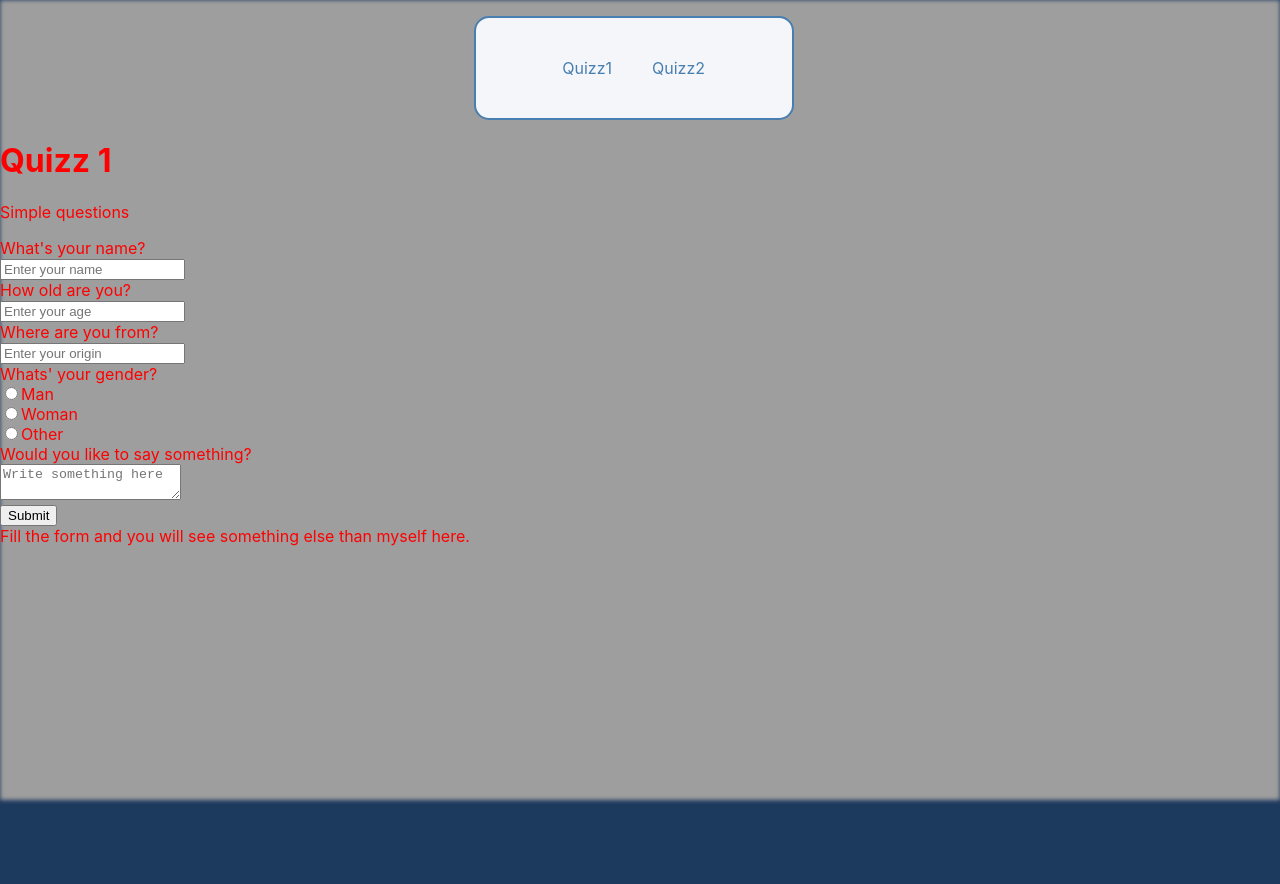
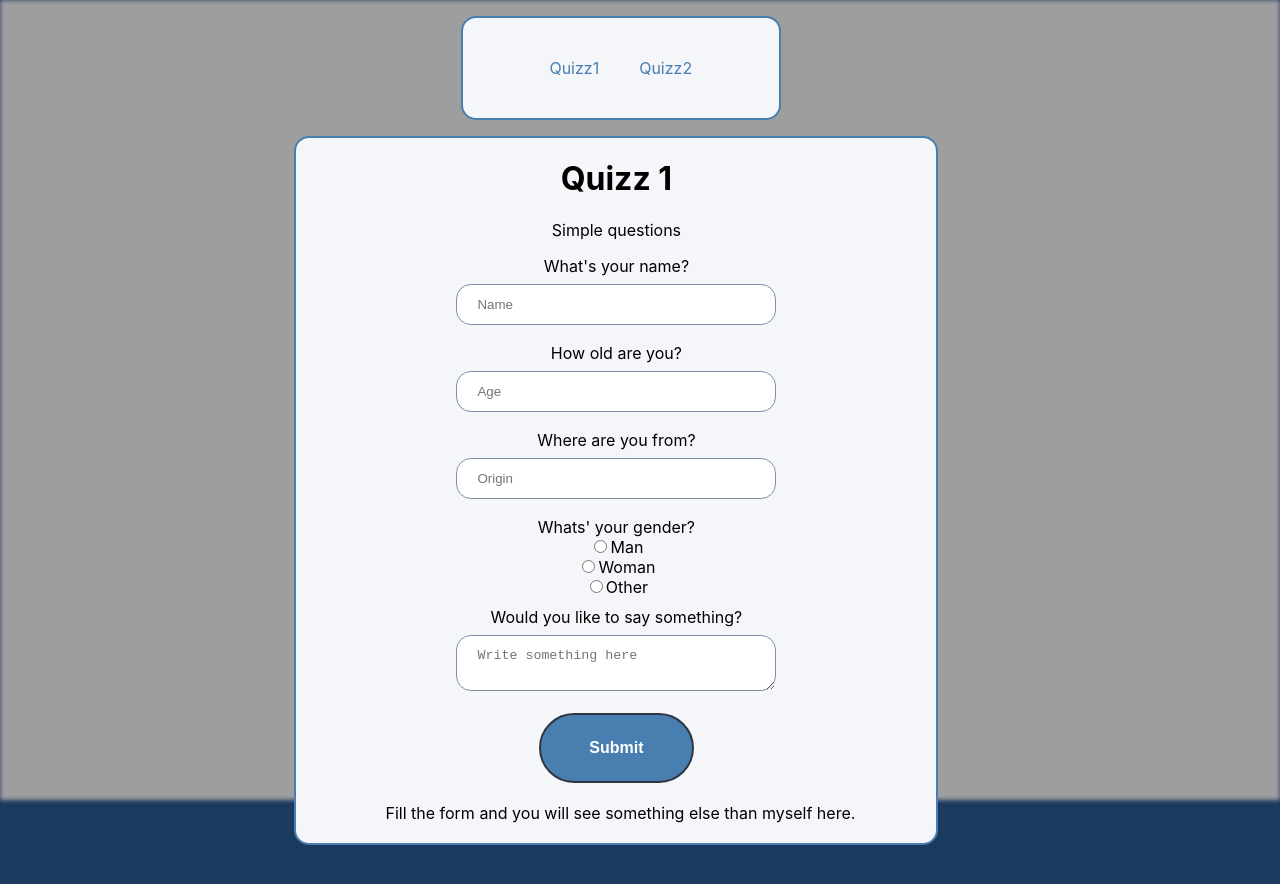
Before and after one commit to gitRaed/quizz, a React (Create React App) app: page / in a window 1280 px wide. Shown: the top 884 px of the page. Before the commit the page ends 800 px from the top, so only its background shows below. Built offline with nearby package versions, Linux system fonts and the light colour scheme.

Commit message:
quizz1 css start
app background image now cover all page, i think 😃

```diff
--- a/src/components/quizz1.js
+++ b/src/components/quizz1.js
@@ -10,6 +10,7 @@ export class Quizz1 extends React.Component {
             age: 22,
             origin: 'Ivory Coast',
             sex: 'man',
+            smth: 'Fill the form and you will see something else than myself here.',
             message: 'Fill the form and you will see something else than myself here.'
         };
 
@@ -24,7 +25,7 @@ export class Quizz1 extends React.Component {
             message: 'So you are '+ this.state.name +', you are ' + this.state.age + ' and your sex is ' + this.state.sex +
             '. I am sorry, I am kinda new to this sexuality name thing, I apologise in advance if I hurt someone feelings.' +
             ' Returning in context, you also live in ' + this.state.origin + '. Ok, seems like you are cool 😊' +
-            'Oh and you also said that to me : ' + this.state.message
+            'Oh and you also said that to me : ' + this.state.smth
         })
     }
 
@@ -46,25 +47,25 @@ export class Quizz1 extends React.Component {
                     <p>Simple questions</p>
                     <div className='form-content-layout'>
                         <label htmlFor="name">What's your name?</label><br/>
-                        <input type="text" id='name' name='name' onChange={this.handleInputChange} placeholder='Enter your name'/>
+                        <input type="text" id='name' name='name' onChange={this.handleInputChange} placeholder='Name'/>
                         <br/>
                     </div>
 
                     <div className='form-content-layout'>
                         <label htmlFor="age">How old are you?</label><br/>
-                        <input type="text" id='age' name='age' onChange={this.handleInputChange} placeholder='Enter your age'/>
+                        <input type="text" id='age' name='age' onChange={this.handleInputChange} placeholder='Age'/>
                         <br/>
                     </div>
 
                     <div className='form-content-layout'>
                         <label htmlFor='origin'>Where are you from?</label><br/>
-                        <input type="text" id='origin' name='origin' onChange={this.handleInputChange} placeholder='Enter your origin'/>
+                        <input type="text" id='origin' name='origin' onChange={this.handleInputChange} placeholder='Origin'/>
                         <br/>
                     </div>
 
                     <div className='form-content-layout'>
                         <label htmlFor='sex'>Whats' your gender?</label><br/>
-                        <input type="radio" id='man' name='sex' onChange={this.handleInputChange}value='man'/>
+                        <input type="radio" id='man' name='sex' onChange={this.handleInputChange} value='man'/>
                         <label htmlFor='man'>Man</label><br/>
                         <input type="radio" id='woman' name='sex' onChange={this.handleInputChange} value='woman'/>
                         <label htmlFor='woman'>Woman</label><br/>
@@ -73,11 +74,11 @@ export class Quizz1 extends React.Component {
                     </div>
 
                     <div className='form-content-layout'>
-                        <label htmlFor='message'>Would you like to say something?</label><br/>
-                        <textarea id='message' name='message' onChange={this.handleInputChange} placeholder='Write something here'/><br/>
+                        <label htmlFor='smth'>Would you like to say something?</label><br/>
+                        <textarea id='smth' name='smth' onChange={this.handleInputChange} placeholder='Write something here'/><br/>
                     </div>
 
-                    <input type='submit' value='Submit' onClick={this.handleSubmit}/>
+                    <input className='button' type='submit' value='Submit' onClick={this.handleSubmit}/>
 
                     <div className='message'>
                         {this.state.message}
--- a/src/styles/App.css
+++ b/src/styles/App.css
@@ -12,6 +12,8 @@ body {
   right: 0px;
   bottom: 0px;
   left: 0px;
+  min-height: 175%;
+  max-height: 200%;
   filter: blur(2px);
   -webkit-filter: blur(2px);
 }
@@ -30,7 +32,7 @@ body {
   max-width: 20%;
   min-width: 10%;
   position: relative;
-  left: 37vmax;
+  left: 36vmax;
 }
 
 .App header nav li {
--- a/src/styles/quizz1.css
+++ b/src/styles/quizz1.css
@@ -1,4 +1,60 @@
 .quizz1 {
-    color: red;
+    max-width: 50vmax;
+}
+
+.quizz1 form {
+    text-align: center;
+    background-color: #f5f6fa;
+    border: 2px solid #487eb0;
+    border-radius: 15px;
+    width: 100%;
     position: relative;
+    left: 23vmax;
 }
+
+.form-content-layout{
+    margin: 10px 0 10px 0;
+}
+
+.quizz1 input[type=text], .quizz1 textarea {
+    width: 50%;
+    min-width: 20%;
+    padding: 12px 20px;
+    margin: 8px 0;
+    box-sizing: border-box;
+    border-radius: 15px;
+    border: 1px solid #7f8fa6;
+}
+
+.quizz1 input[type=radio] {
+    padding: 10%;
+}
+
+.button {
+    cursor: pointer;
+    padding: 1.5rem 3rem;
+    margin: 0;
+    font-weight: 700;
+    font-size: 1em;
+	border: 2px solid #2f3640;
+    background-color: #487eb0;
+	border-radius: 3rem;
+	overflow: hidden;
+	color: #fff;
+    transition: ease-in 0.5s;
+}
+
+.button:hover {
+    background-color: #e84118;
+    position: relative;
+    bottom: 5px;
+}
+
+.quizz1 .message {
+    width: 75%;
+    padding: 10px;
+    margin: 10px;
+    position: relative;
+    left: 5vmax;
+    overflow: auto;
+}
```
